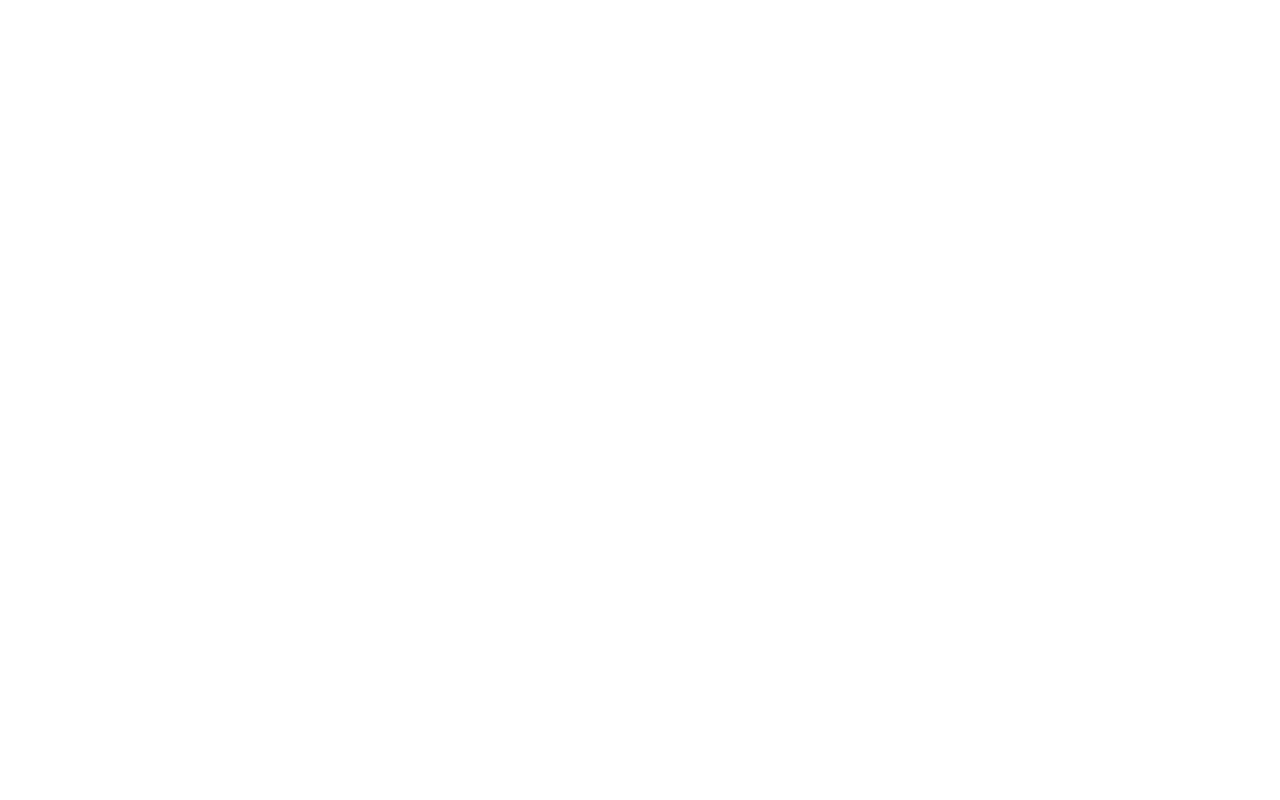
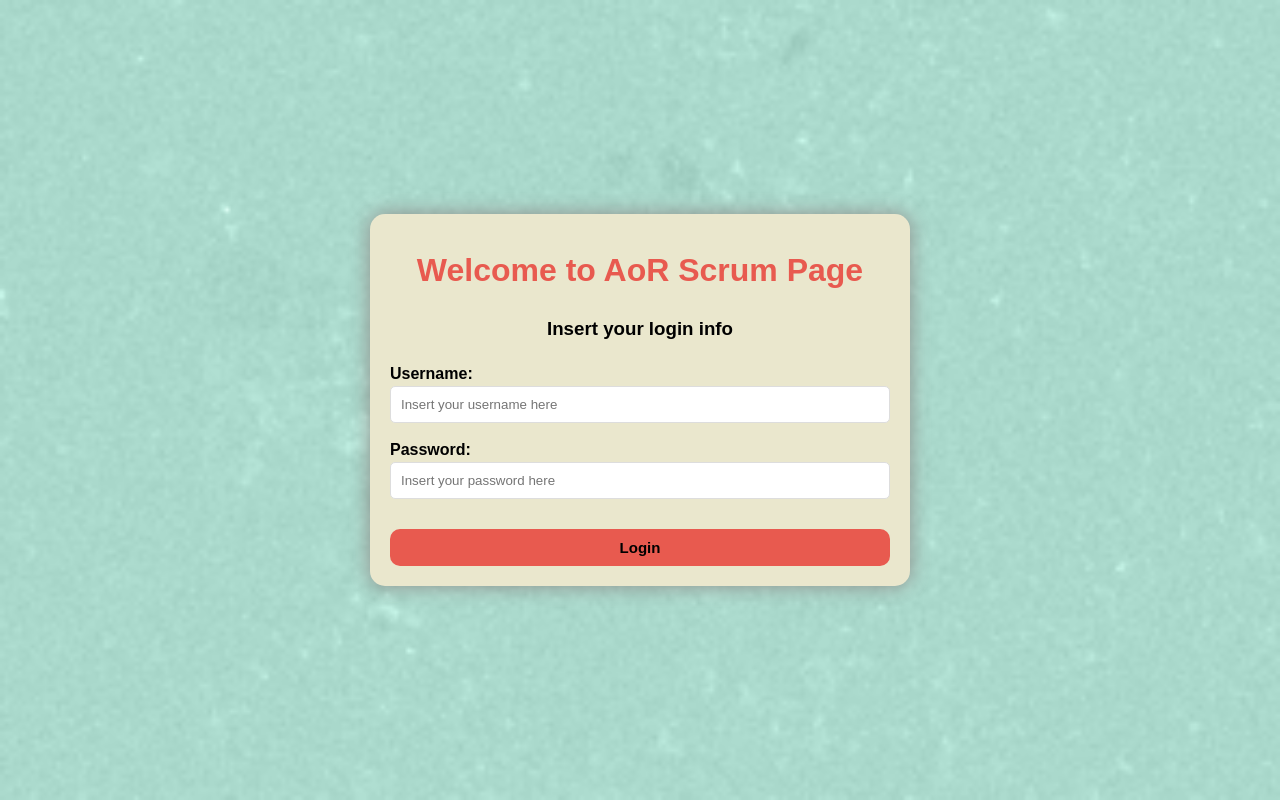
Before and after one commit to joaomluis/scrum_paj, a plain HTML site: page index.html in a window 1280 px wide. Drawn offline with Linux system fonts and the light colour scheme.

Commit message:
pagina login test

```diff
--- a/index.html
+++ b/index.html
@@ -1 +1,39 @@
 <!DOCTYPE html>
+<html lang="en">
+<head>
+    <meta charset="UTF-8">
+    <meta name="viewport" content="width=device-width, initial-scale=1.0">
+    <link rel="stylesheet" href="style/style.css">
+    <title>Scrum | Log in</title>
+</head>
+<body>
+    <div class="main">
+        <h1>Welcome to AoR Scrum Page</h1>
+        <h3>Insert your login info</h3>
+        <form action="">
+            <label for="first">
+                Username:
+            </label>
+            <input type="text"
+            id="first"
+            name="first"
+            placeholder="Insert your username here" required>
+
+            <label for="password">
+                Password:
+            </label>
+            <input type="password"
+            id="password"
+            name="password"
+            placeholder="Insert your password here" required>
+
+        <div class="wrap">
+            <button type="button"
+            onclick="solve()">
+            Login
+        </button>
+        </div>
+        </form>
+
+</body>
+</html>
--- /dev/null
+++ b/style/style.css
@@ -0,0 +1,68 @@
+.main {
+    background-color: #eae7cd;
+    border-radius: 15px;
+    box-shadow: 0 0 20px #8e8d8a;
+    padding: 10px 20px;
+    transition: transform 0.2s;
+    width: 500px;
+    text-align: center;
+
+}
+
+body {
+    display: flex;
+    align-items: center;
+    justify-content: center;
+    font-family: sans-serif;
+    line-height: 1.5;
+    min-height: 100vh;
+    background: #f3f3f3;
+    flex-direction: column;
+    margin: 0;
+    background-image: url('/scrum_paj/style/green_dust_scratch.png');
+    background-size: cover;
+    background-repeat: no-repeat;
+    background-attachment: fixed;
+}
+
+label {
+    display: block;
+    width: 100%;
+    font-weight: bolder;
+    color: black;
+    text-align: left;
+    margin-top: 15px;
+}
+
+input {
+    display: block;
+    width: 100%;
+    margin-bottom: 15px;
+    padding: 10px;
+    box-sizing: border-box;
+    border: 1px solid #ddd;
+    border-radius: 5px;
+}
+
+button {
+    margin-bottom: 10px;
+    margin-top: 15px;
+    padding: 10px;
+    border-radius: 10px;
+    border: none;
+    cursor: pointer;
+    background-color: #e85a4f;
+    width: 100%;
+    font-size: 15px;
+    font-weight: bold;
+}
+
+h1 {
+    color: #e85a4f;
+}
+
+.wrap {
+    display: flex;
+    justify-content: center;
+    align-items: center;
+}
```
Also changed, not shown: style/bck_1.jpg (added), style/bck_2.jpg (added), style/green_dust_scratch.png (added), 1 other file.
